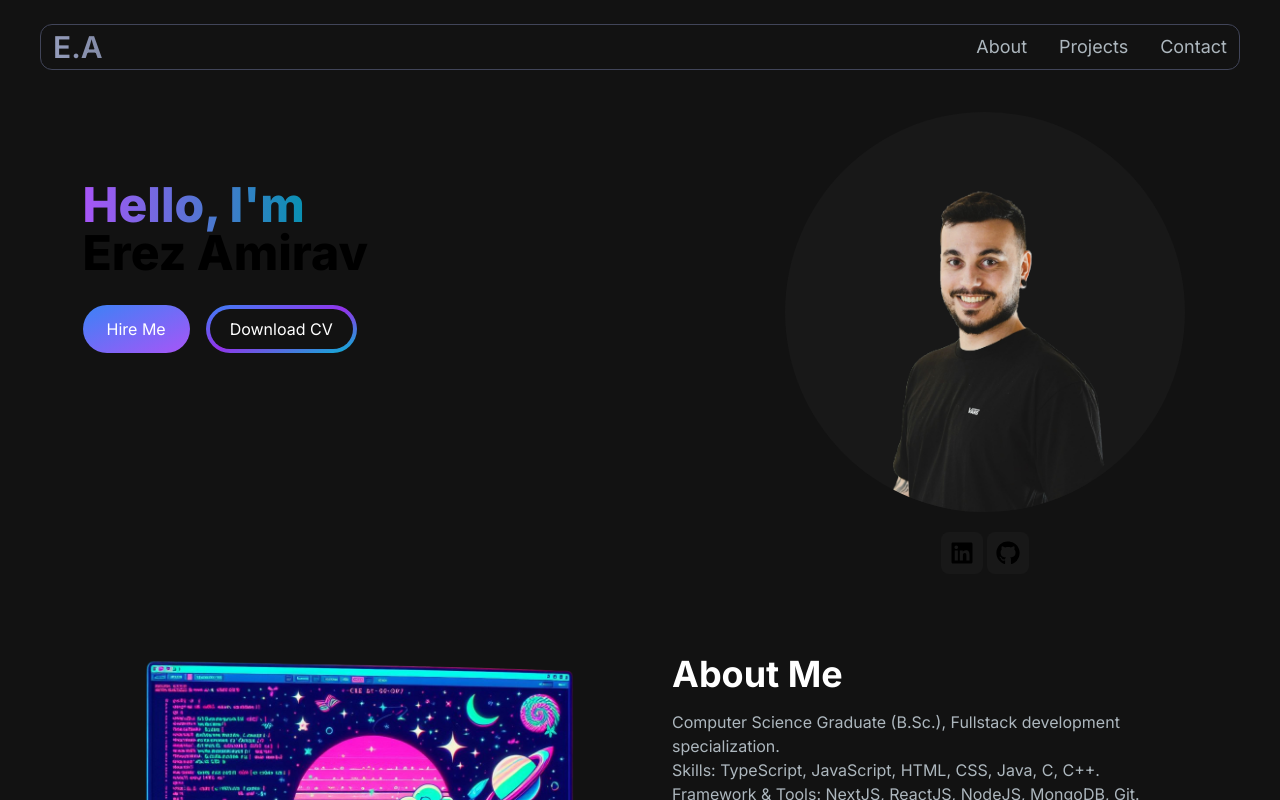
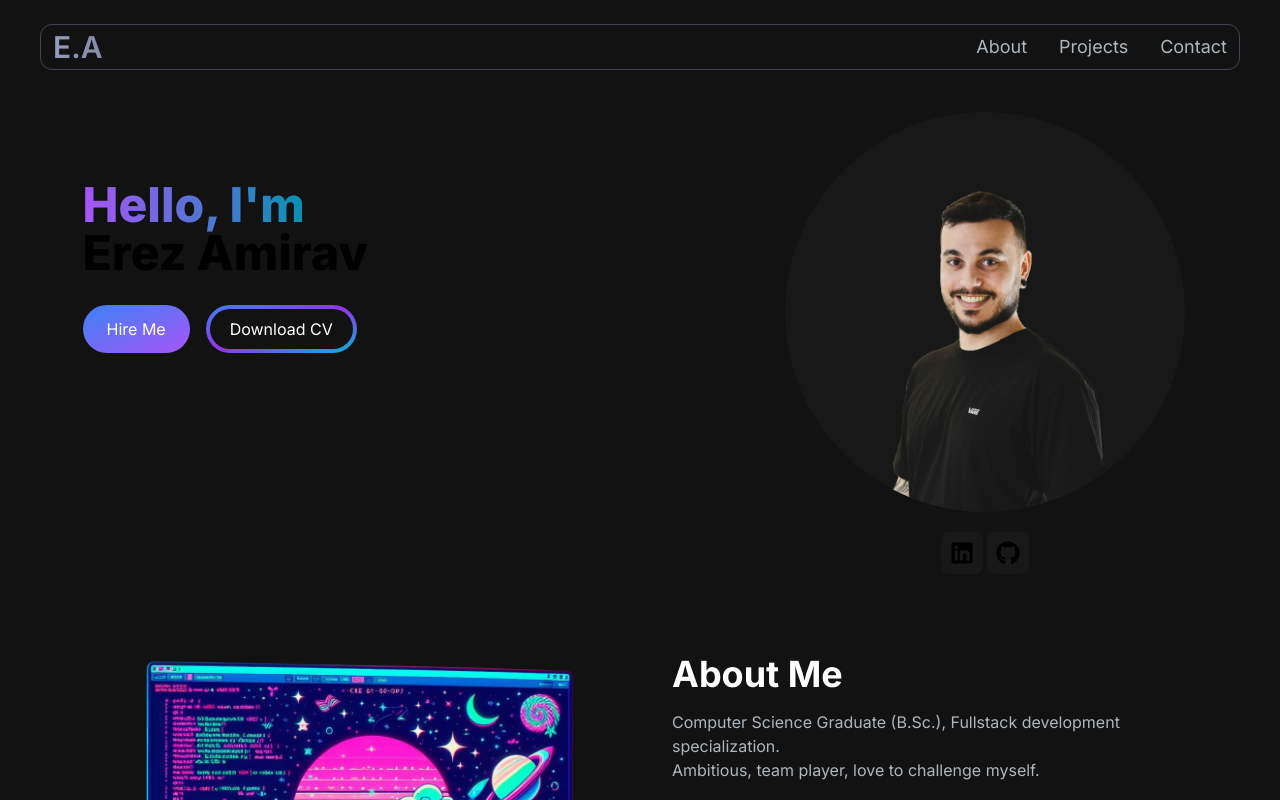
Before and after one commit to ErezAmirav/portfolio-2.0, a Next.js app: page / in a window 1280 px wide. Shown: the top 800 px of the page. Built offline with nearby package versions, Linux system fonts and the light colour scheme.

Commit message:
text changes

```diff
--- a/src/app/components/AboutSection.jsx
+++ b/src/app/components/AboutSection.jsx
@@ -66,10 +66,6 @@ const AboutSection = () => {
           <p className="text-[#ADB7BE] text-base sm:text-md mb-6 lg:text-md">
             Computer Science Graduate (B.Sc.), Fullstack development
             specialization. <br />
-            Skills: TypeScript, JavaScript, HTML, CSS, Java, C, C++.
-            <br />
-            Framework & Tools: NextJS, ReactJS, NodeJS, MongoDB, Git.
-            <br />
             Ambitious, team player, love to challenge myself.
           </p>
           <div className="flex flex-row justify-start mt-8">
```
